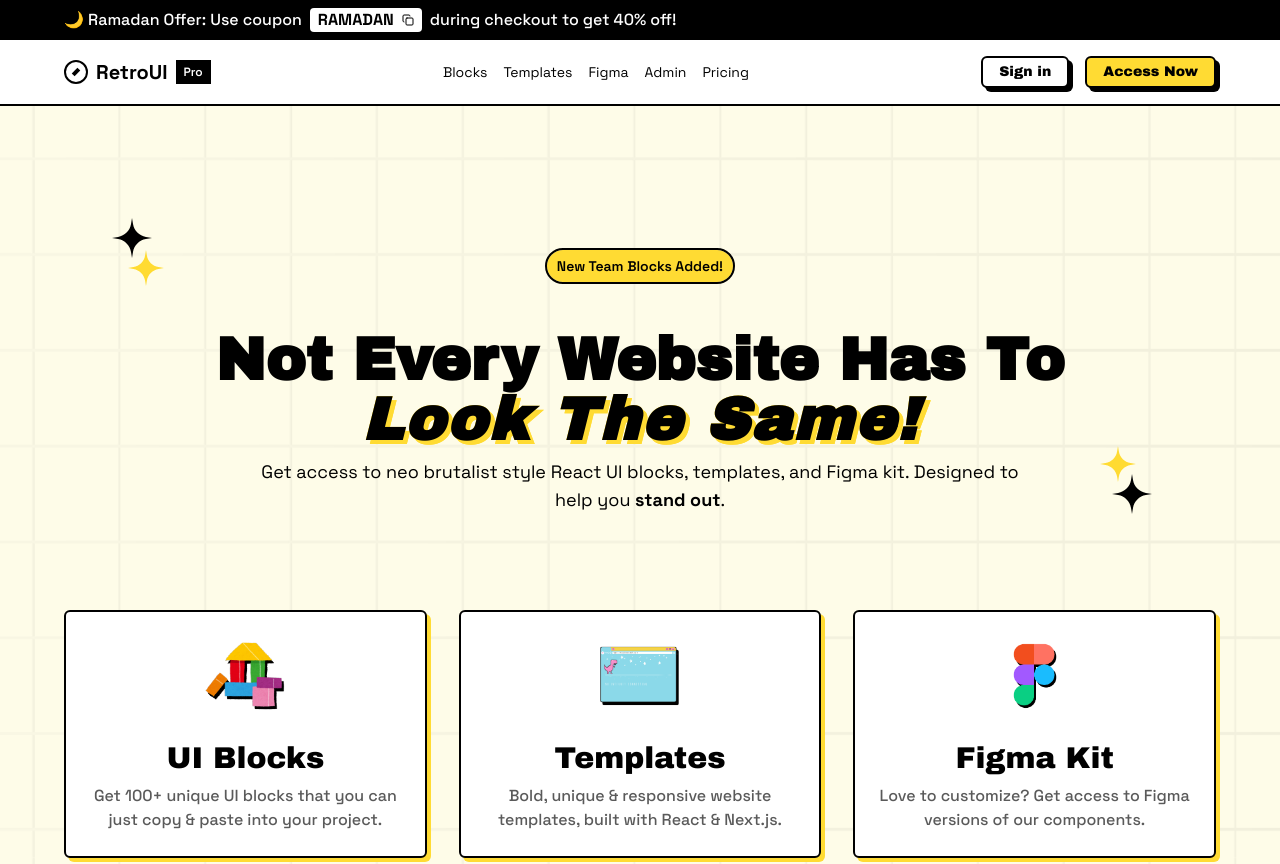
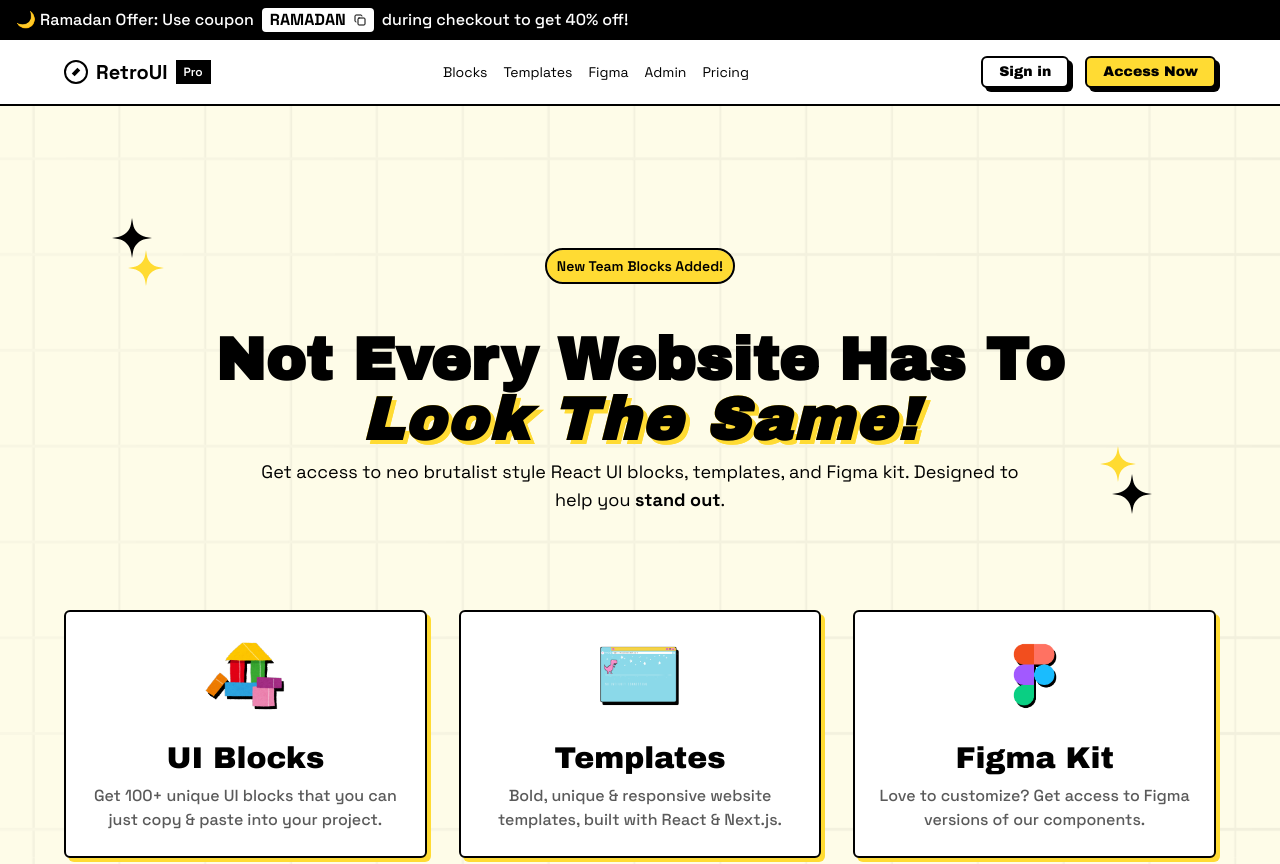
Before and after one commit to ariflogs/retroui-pro-client, a React (Vite) app: page / in a window 1280 px wide. Shown: the top 864 px of the page. Built offline with nearby package versions, Linux system fonts and the light colour scheme.

Commit message:
made stuff center

```diff
--- a/src/components/TopNav.tsx
+++ b/src/components/TopNav.tsx
@@ -52,12 +52,12 @@ export default function TopNav() {
     <>
       {!user && (
         <div className="bg-black text-white text-center py-2 px-4 font-medium flex justify-between items-center">
-          <div className="w-full max-w-6xl mx-auto flex flex-wrap justify-between items-center">
+          {/* <div className="w-full max-w-6xl mx-auto flex flex-wrap justify-between items-center"> */}
             <Text className="text-white text-sm lg:text-base flex flex-wrap gap-2 text-center">
               🌙 Ramadan Offer: Use coupon <span className="font-bold bg-white rounded-sm px-2 py-.5 text-black flex gap-2">RAMADAN<button className="cursor-pointer" onClick={copyCoupon}>{isCopied ? <Check className="w-3 h-3" /> : <Copy className="w-3 h-3" />}</button></span> during checkout to get 40% off!
             </Text>
             {/* <Text className="font-medium text-sm lg:text-base hidden md:inline-block">{timeLeft} left</Text> */}
-          </div>
+          {/* </div> */}
         </div>
       )}
       <nav className="border-black bg-white sticky top-0 border-b-2 z-10">
```
